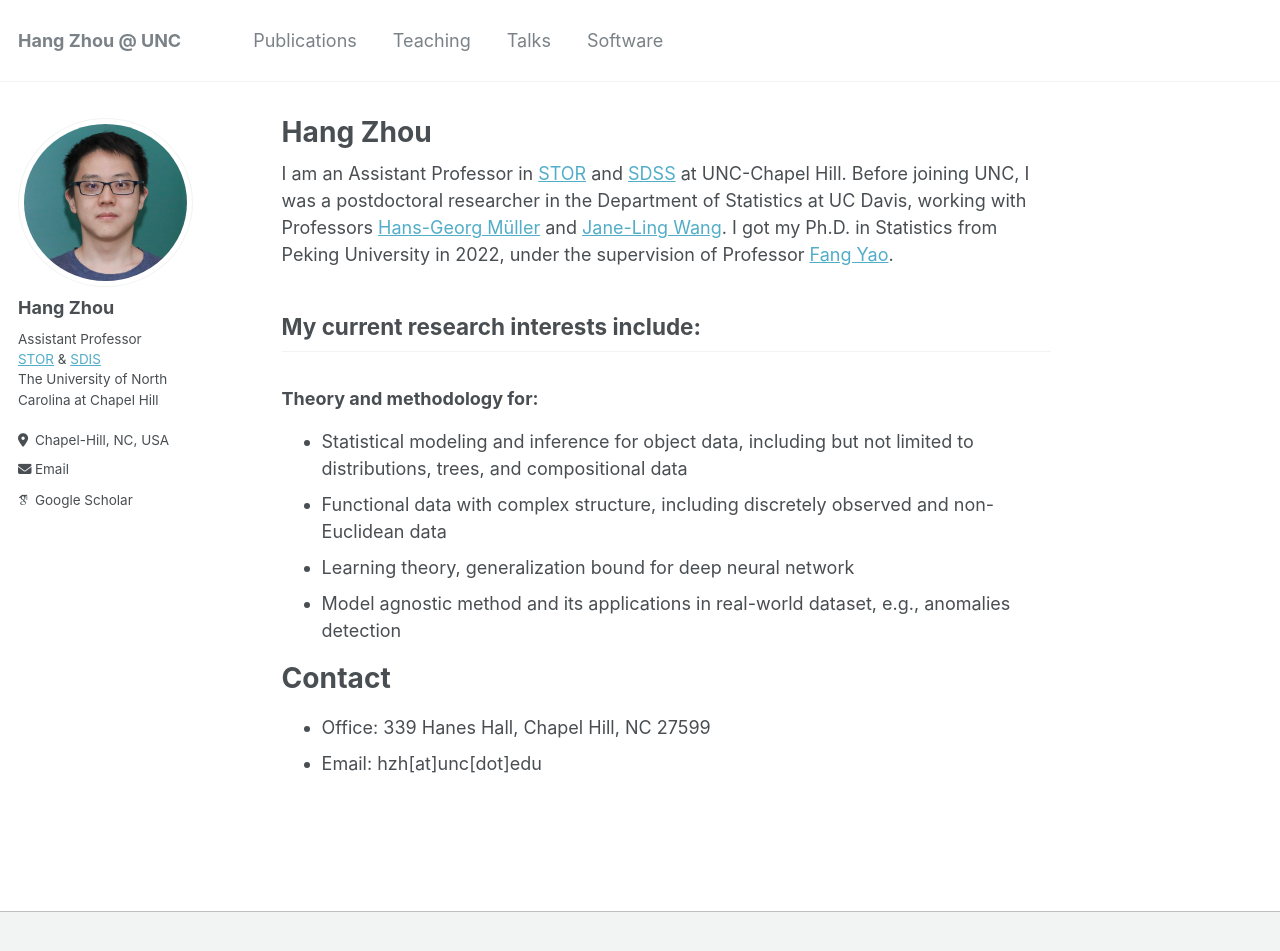
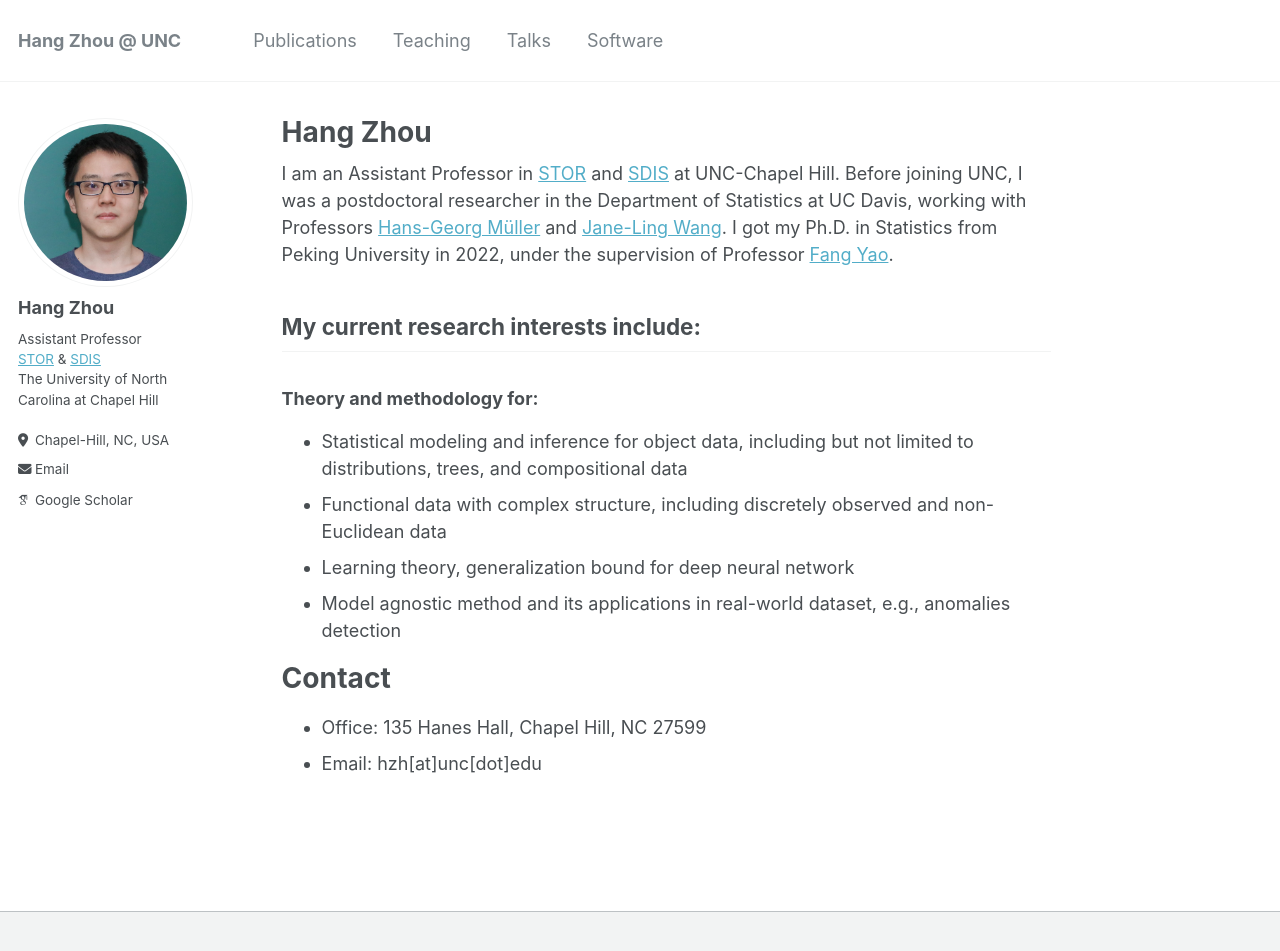
Before and after one commit to hg-zh/hg-zh.github.io, a Jekyll site: the page built from _pages/about.md, in a window 1280 px wide and 984 px high. Shown: the top 951 px of the window. Built offline with Jekyll 4.4.1, drawn with Linux system fonts in a browser that asks for light colours; some web fonts are replaced.

Commit message:
Update office location and correct SDSS to SDIS

```diff
--- a/_pages/about.md
+++ b/_pages/about.md
@@ -7,7 +7,7 @@ redirect_from:
   - /about.html
 ---
 
-I am an Assistant Professor in [STOR](https://stor.unc.edu) and [SDSS](https://datascience.unc.edu) at UNC-Chapel Hill. Before joining UNC, I was a postdoctoral researcher in the Department of Statistics at UC Davis, working with Professors [Hans-Georg Müller](https://anson.ucdavis.edu/~mueller/) and [Jane-Ling Wang](https://anson.ucdavis.edu/~wang/). I got my Ph.D. in Statistics from Peking University in 2022, under the supervision of Professor [Fang Yao](https://www.math.pku.edu.cn/teachers/yaof/Homepage.html).
+I am an Assistant Professor in [STOR](https://stor.unc.edu) and [SDIS](https://sdis.unc.edu) at UNC-Chapel Hill. Before joining UNC, I was a postdoctoral researcher in the Department of Statistics at UC Davis, working with Professors [Hans-Georg Müller](https://anson.ucdavis.edu/~mueller/) and [Jane-Ling Wang](https://anson.ucdavis.edu/~wang/). I got my Ph.D. in Statistics from Peking University in 2022, under the supervision of Professor [Fang Yao](https://www.math.pku.edu.cn/teachers/yaof/Homepage.html).
 
 
 ## My current research interests include:
@@ -25,5 +25,5 @@ I am an Assistant Professor in [STOR](https://stor.unc.edu) and [SDSS](https://d
 
 # Contact
 
-- Office: 339 Hanes Hall, Chapel Hill, NC 27599
+- Office: 135 Hanes Hall, Chapel Hill, NC 27599
 - Email: hzh\[at\]unc\[dot\]edu
```
